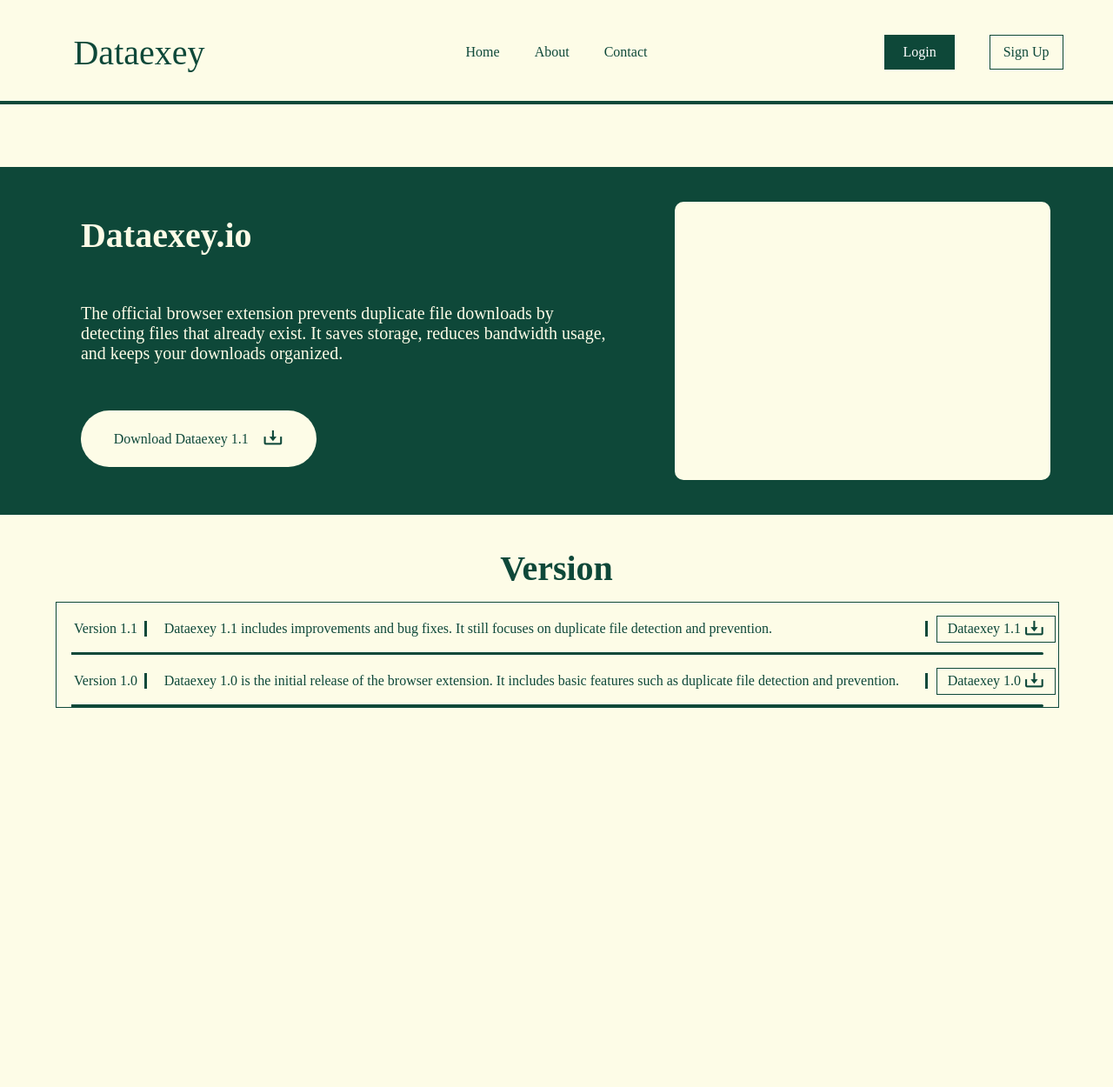
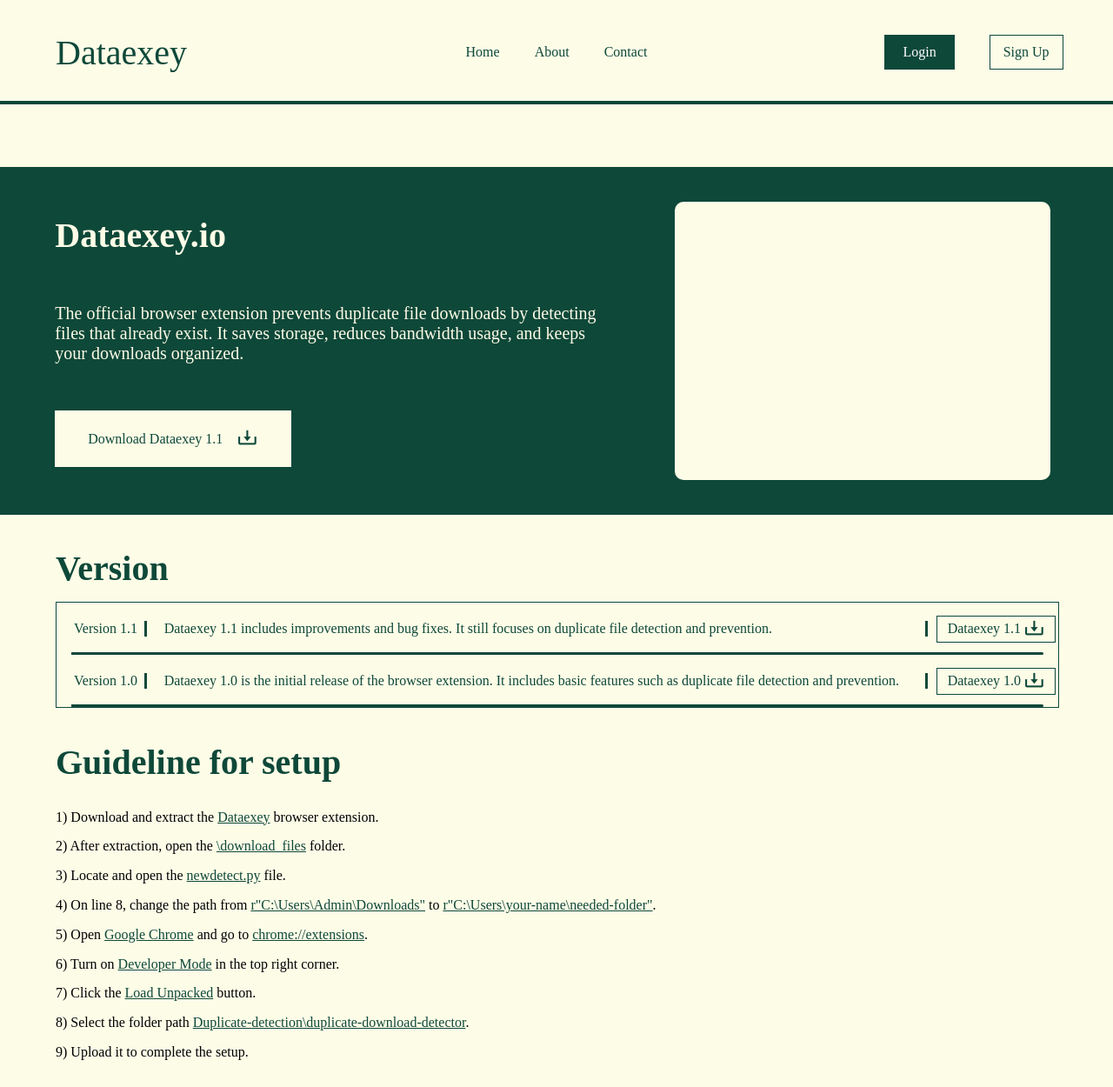
Before and after one commit to Im-gowtham-cd/dataexey, a plain HTML site: page index.html in a window 1280 px wide. Shown: the whole page at 87% size. Before the commit the page ends 829 px from the top, so only its background shows below. Drawn offline with nearby package versions, Linux system fonts and the light colour scheme.

Commit message:
Guidelines

```diff
--- a/index.css
+++ b/index.css
@@ -36,12 +36,16 @@ nav::after {
 .nav-title {
     font-family: 'GROBOLD';
     font-size: 40px;
-    width: 25%;
-    text-align: center;
+    width: 20%;
+    /* margin-right: 12%; */
+    /* border: 1px solid #0e4839; */
+    /* text-align: center; */
+    padding-left: 5%;
     color: #0e4839;
 }
 
 nav span:nth-child(2) {
+    /* border: 1px solid #0e4839; */
     height: 100%;
     width: 50%;
     display: flex;
@@ -163,13 +167,13 @@ nav span:nth-child(2) a:nth-child(3):hover::after {
 
 .hero span p:nth-child(1) {
     font-size: 40px;
-    margin-left: 13.2%;
+    margin-left: 9%;
     font-weight: 700;
 }
 
 .hero span p:nth-child(2) {
     font-size: 20px;
-    margin-left: 13.2%;
+    margin-left: 9%;
     /* font-weight: 700; */
     /* text-align: justify; */
 }
@@ -177,14 +181,14 @@ nav span:nth-child(2) a:nth-child(3):hover::after {
 .hero span a {
     text-decoration: none;
     background-color: #fdfce7;
-    margin-left: 13.2%;
+    margin-left: 9%;
     color: #0e4839;
     padding: 20px 30px;
     display: flex;
     align-items: center;
     justify-content: space-around;
     width: 30%;
-    border-radius: 50px;
+    /* border-radius: 50px; */
 }
 
 .hero span:nth-child(2) {
@@ -205,7 +209,8 @@ nav span:nth-child(2) a:nth-child(3):hover::after {
 .version-title {
     font-size: 40px;
     font-weight: 700;
-    text-align: center;
+    /* text-align: center; */
+    margin-left: 5%;
     color: #0e4839;
     margin-top: 3%;
 }
@@ -282,3 +287,18 @@ nav span:nth-child(2) a:nth-child(3):hover::after {
     background-color: #0e4839;
     color: #fdfce7;
 }
+
+.instruction {
+    height: 40vh;
+    width: 90%;
+    margin: 15px 5%;
+    /* border: 1px solid #0e4839; */
+    display: flex;
+    flex-direction: column;
+    justify-content: space-evenly;
+}
+
+u{
+    /* background-color: #0e4839; */
+    color: #0e4839;
+}
--- a/index.html
+++ b/index.html
@@ -35,7 +35,7 @@
                 The official browser extension prevents duplicate file downloads by detecting files that already exist.
                 It saves storage, reduces bandwidth usage, and keeps your downloads organized.
             </p>
-            <a href="" download="" id="download"></a>  <!--To download the latest file -->
+            <a href="" download="" id="download"></a> <!--To download the latest file -->
         </span>
 
         <span>
@@ -66,6 +66,22 @@
         </div> -->
     </div>
 
+    <p class="version-title">Guideline for setup</p>
+
+    <ul class="instruction">
+        <p>1) Download and extract the <u>Dataexey</u> browser extension.</p>
+        <p>2) After extraction, open the <u>\download_files</u> folder.</p>
+        <p>3) Locate and open the <u>newdetect.py</u> file.</p>
+        <p>4) On line 8, change the path from <u>r"C:\Users\Admin\Downloads"</u> to
+            <u>r"C:\Users\your-name\needed-folder"</u>.</p>
+        <p>5) Open <u>Google Chrome</u> and go to <u>chrome://extensions</u>.</p>
+        <p>6) Turn on <u>Developer Mode</u> in the top right corner.</p>
+        <p>7) Click the <u>Load Unpacked</u> button.</p>
+        <p>8) Select the folder path <u>Duplicate-detection\duplicate-download-detector</u>.</p>
+        <p>9) Upload it to complete the setup.</p>
+    </ul>
+
+
     <script src="./index.js"></script>
 
 </body>
```
